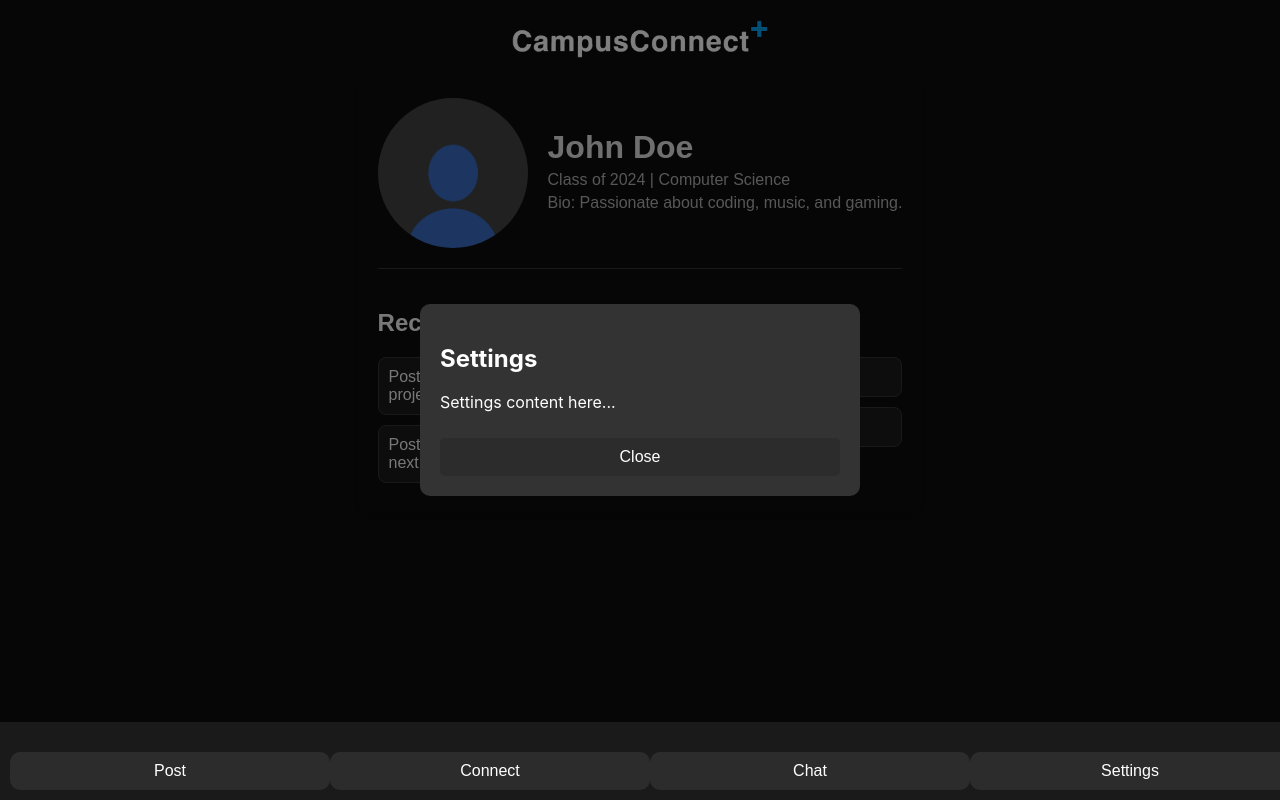
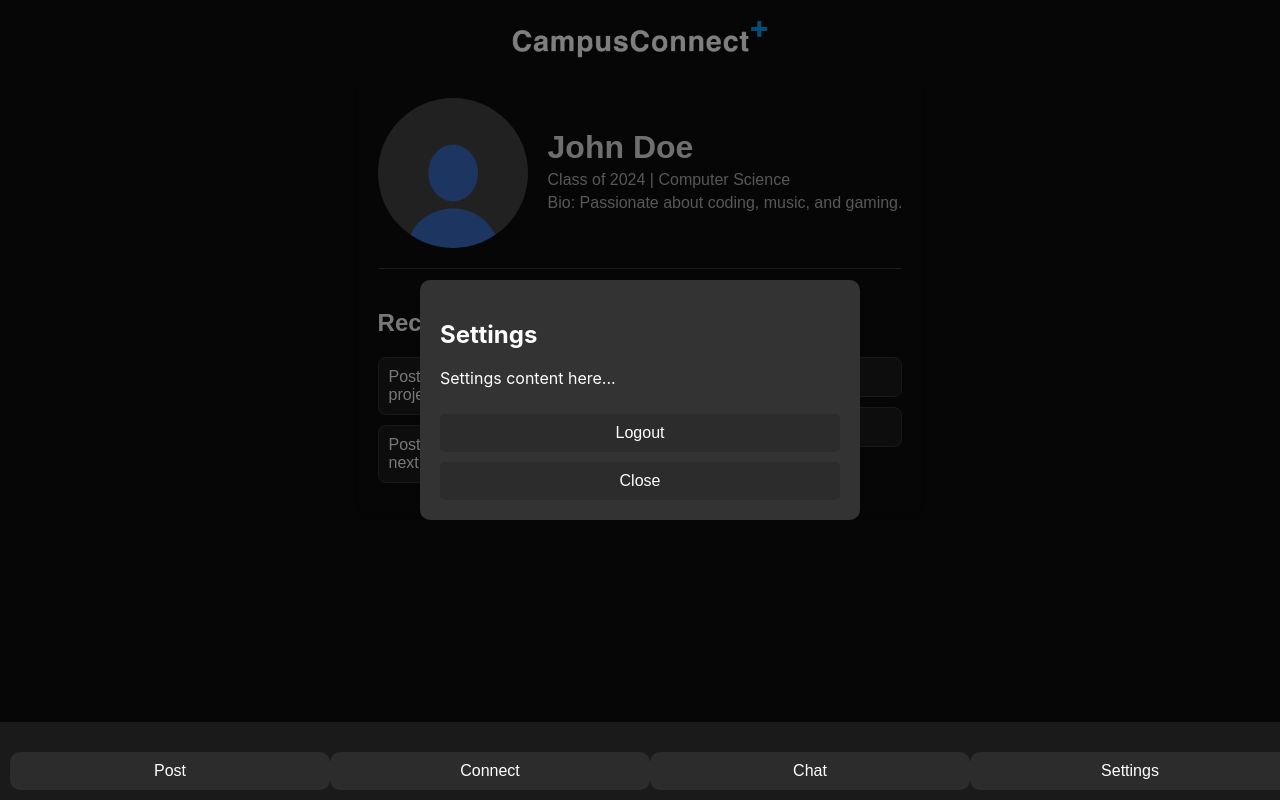
Before and after one commit to stealthcamaro/CSE3311_Team_8, a React (Create React App) app in the folder ReactJS-JavaSpringVersion/campusconnect-frontend/: page /app in a window 1280 px wide. Both pictures are taken after a click on the button "Settings". Built offline with nearby package versions, Linux system fonts and the light colour scheme.

Commit message:
logout button added

```diff
--- a/ReactJS-JavaSpringVersion/campusconnect-frontend/src/App.js
+++ b/ReactJS-JavaSpringVersion/campusconnect-frontend/src/App.js
@@ -78,6 +78,7 @@ function App() {
   const [isPostModalOpen, setPostModalOpen] = useState(false);
   const [isSettingsModalOpen, setSettingsModalOpen] = useState(false);
   const [isChatVisible, setChatVisible] = useState(false); // State for chat visibility
+  const [isLoggedOut, setIsLoggedOut] = useState(false); // State to check if user has logged out
 
   const openPostModal = () => setPostModalOpen(true);
   const closePostModal = () => setPostModalOpen(false);
@@ -86,6 +87,17 @@ function App() {
   const closeSettingsModal = () => setSettingsModalOpen(false);
 
   const toggleChat = () => setChatVisible(!isChatVisible); // Toggle chat visibility
+
+  // Function to handle logout
+  const handleLogOut = () => {
+    // Simply set the state to show the RegistrationPage (login page)
+    setIsLoggedOut(true);
+  };
+
+  // If the user has logged out, render the RegistrationPage
+  if (isLoggedOut) {
+    return <RegistrationPage />;
+  }
 
   return (
     <div className="App">
@@ -113,7 +125,9 @@ function App() {
           <div className="modal-content">
             <h2>Settings</h2>
             <p>Settings content here...</p>
+            <button onClick={handleLogOut}>Logout</button> {/* Log Out button */}
             <button onClick={closeSettingsModal}>Close</button>
+
           </div>
         </div>
       )}
```
